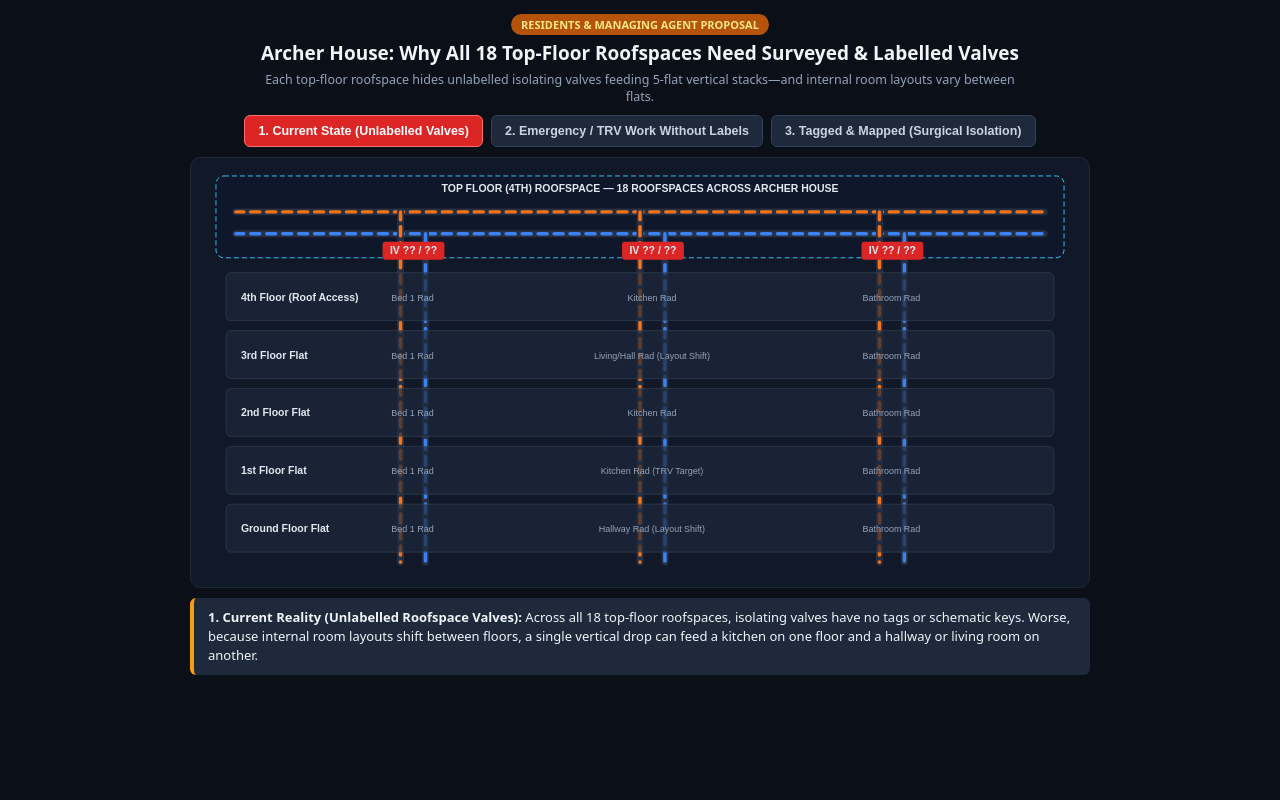
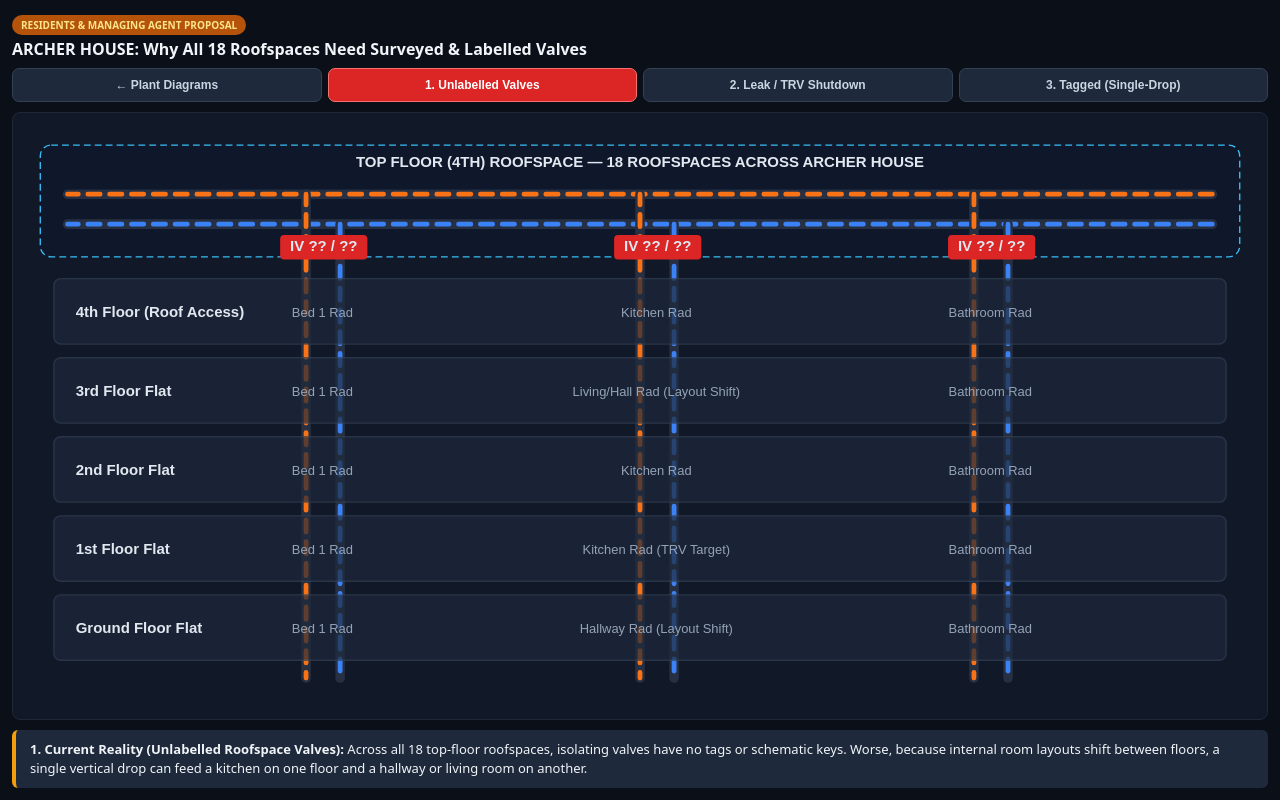
Before and after one commit to Krongaff/Archer-House-heat-network, a plain HTML site: page valve_labelling_pitch.html in a window 1280 px wide. Drawn offline with Linux system fonts and the light colour scheme.

Commit message:
Refactor HTML structure and styles for clarity

```diff
--- a/valve_labelling_pitch.html
+++ b/valve_labelling_pitch.html
@@ -2,71 +2,72 @@
 <html lang="en">
 <head>
 <meta charset="UTF-8">
+<meta name="viewport" content="width=device-width, initial-scale=1">
 <title>Archer House — Why Roofspace Valve Labelling Matters</title>
 <style>
   * { box-sizing: border-box; margin: 0; padding: 0; }
-  body { background: #0b0f17; color: #f1f5f9; font-family: system-ui, sans-serif; padding: 14px; display: flex; flex-direction: column; align-items: center; }
-  .badge { background: #b45309; color: #fde68a; font-size: 11px; font-weight: 700; padding: 3px 10px; border-radius: 99px; text-transform: uppercase; }
-  h1 { font-size: 19px; margin: 5px 0; text-align: center; }
-  .sub { font-size: 12.5px; color: #94a3b8; text-align: center; max-width: 780px; margin-bottom: 10px; }
-  .btns { display: flex; gap: 8px; margin-bottom: 10px; flex-wrap: wrap; justify-content: center; }
-  button { padding: 8px 13px; border: 1px solid #334155; border-radius: 6px; background: #1e293b; color: #cbd5e1; cursor: pointer; font-weight: 600; font-size: 12.5px; }
+  body { background: #0b0f17; color: #f1f5f9; font-family: system-ui, -apple-system, sans-serif; min-height: 100vh; display: flex; flex-direction: column; padding: 12px; gap: 10px; }
+  .top-bar { display: flex; justify-content: space-between; align-items: center; flex-wrap: wrap; gap: 8px; }
+  .badge { display: inline-block; background: #b45309; color: #fde68a; font-size: 10px; font-weight: 700; padding: 3px 9px; border-radius: 99px; text-transform: uppercase; margin-bottom: 4px; }
+  h1 { font-size: 16px; line-height: 1.3; }
+  .btns { display: flex; gap: 6px; flex-wrap: wrap; width: 100%; }
+  button { flex: 1; min-width: 140px; padding: 9px 10px; border: 1px solid #334155; border-radius: 7px; background: #1e293b; color: #cbd5e1; cursor: pointer; font-weight: 600; font-size: 12px; }
   button.act-bad { background: #dc2626; border-color: #f87171; color: #fff; }
   button.act-ok { background: #059669; border-color: #10b981; color: #fff; }
-  svg { width: 100%; max-width: 900px; background: #111827; border: 1px solid #1f2937; border-radius: 10px; }
+  .swipe-hint { display: none; font-size: 11px; color: #38bdf8; text-align: center; }
+  .svg-wrap { flex: 1; overflow-x: auto; -webkit-overflow-scrolling: touch; background: #111827; border: 1px solid #1f2937; border-radius: 8px; display: flex; align-items: center; }
+  svg { width: 100%; min-width: 720px; height: auto; display: block; }
   .pipe { fill: none; stroke: #263042; stroke-width: 7; stroke-linecap: round; }
   .flow { fill: none; stroke-width: 3.5; stroke-dasharray: 9 7; stroke-linecap: round; }
   .flw { stroke: #f97316; } .rtn { stroke: #3b82f6; }
-  text { font-family: sans-serif; fill: #e2e8f0; font-size: 10.5px; font-weight: 600; }
-  .sm { fill: #94a3b8; font-size: 9px; font-weight: 400; }
-  #msg { max-width: 900px; width: 100%; background: #1e293b; border-left: 4px solid #f59e0b; padding: 10px 14px; border-radius: 6px; margin-top: 10px; font-size: 13px; line-height: 1.45; }
+  text { font-family: sans-serif; fill: #e2e8f0; font-size: 11px; font-weight: 600; }
+  .sm { fill: #94a3b8; font-size: 9.5px; font-weight: 400; }
+  #msg { background: #1e293b; border-left: 4px solid #f59e0b; padding: 10px 14px; border-radius: 6px; font-size: 13px; line-height: 1.45; }
+  @media (max-width: 740px) { .swipe-hint { display: block; } }
 </style>
 </head>
 <body>
-  <span class="badge">Residents &amp; Managing Agent Proposal</span>
-  <h1>Archer House: Why All 18 Top-Floor Roofspaces Need Surveyed &amp; Labelled Valves</h1>
-  <p class="sub">Each top-floor roofspace hides unlabelled isolating valves feeding 5-flat vertical stacks—and internal room layouts vary between flats.</p>
-
-  <div class="btns">
-    <button id="b0" class="act-bad" onclick="setScen(0)">1. Current State (Unlabelled Valves)</button>
-    <button id="b1" onclick="setScen(1)">2. Emergency / TRV Work Without Labels</button>
-    <button id="b2" onclick="setScen(2)">3. Tagged &amp; Mapped (Surgical Isolation)</button>
+  <div class="top-bar">
+    <div>
+      <span class="badge">Residents &amp; Managing Agent Proposal</span>
+      <h1>ARCHER HOUSE: Why All 18 Roofspaces Need Surveyed &amp; Labelled Valves</h1>
+    </div>
+    <div class="btns">
+      <button onclick="window.location.href='index.html'">← Plant Diagrams</button>
+      <button id="b0" class="act-bad" onclick="setScen(0)">1. Unlabelled Valves</button>
+      <button id="b1" onclick="setScen(1)">2. Leak / TRV Shutdown</button>
+      <button id="b2" onclick="setScen(2)">3. Tagged (Single-Drop)</button>
+    </div>
   </div>
 
-  <svg viewBox="0 0 900 430">
-    <!-- Top Floor Roofspace Zone -->
-    <rect x="25" y="18" width="850" height="82" rx="8" fill="#0f172a" stroke="#38bdf8" stroke-dasharray="5 3"/>
-    <text x="450" y="34" text-anchor="middle" fill="#7dd3fc">TOP FLOOR (4TH) ROOFSPACE — 18 ROOFSPACES ACROSS ARCHER HOUSE</text>
+  <div class="swipe-hint">↔ Swipe left/right on diagram to inspect all 3 riser drops</div>
 
-    <!-- Main Roof Headers -->
-    <line x1="45" y1="54" x2="855" y2="54" class="pipe"/><line x1="45" y1="54" x2="855" y2="54" class="flow flw"/>
-    <line x1="45" y1="76" x2="855" y2="76" class="pipe"/><line x1="45" y1="76" x2="855" y2="76" class="flow rtn"/>
+  <div class="svg-wrap">
+    <svg viewBox="0 0 920 425">
+      <rect x="20" y="14" width="880" height="82" rx="8" fill="#0f172a" stroke="#38bdf8" stroke-dasharray="5 3"/>
+      <text x="460" y="30" text-anchor="middle" fill="#7dd3fc">TOP FLOOR (4TH) ROOFSPACE — 18 ROOFSPACES ACROSS ARCHER HOUSE</text>
+      <line x1="40" y1="50" x2="880" y2="50" class="pipe"/><line x1="40" y1="50" x2="880" y2="50" class="flow flw"/>
+      <line x1="40" y1="72" x2="880" y2="72" class="pipe"/><line x1="40" y1="72" x2="880" y2="72" class="flow rtn"/>
 
-    <!-- 3 Vertical Stack Drops (Showing mismatched room layouts) -->
-    <!-- Drop 1: Bedrooms Stack -->
-    <line x1="210" y1="54" x2="210" y2="405" class="pipe"/><line id="d1f" x1="210" y1="54" x2="210" y2="405" class="flow flw"/>
-    <line x1="235" y1="76" x2="235" y2="405" class="pipe"/><line id="d1r" x1="235" y1="76" x2="235" y2="405" class="flow rtn"/>
+      <line x1="215" y1="50" x2="215" y2="405" class="pipe"/><line id="d1f" x1="215" y1="50" x2="215" y2="405" class="flow flw"/>
+      <line x1="240" y1="72" x2="240" y2="405" class="pipe"/><line id="d1r" x1="240" y1="72" x2="240" y2="405" class="flow rtn"/>
 
-    <!-- Drop 2: Kitchens / Hall Stack (Mismatched layouts) -->
-    <line x1="450" y1="54" x2="450" y2="405" class="pipe"/><line id="d2f" x1="450" y1="54" x2="450" y2="405" class="flow flw"/>
-    <line x1="475" y1="76" x2="475" y2="405" class="pipe"/><line id="d2r" x1="475" y1="76" x2="475" y2="405" class="flow rtn"/>
+      <line x1="460" y1="50" x2="460" y2="405" class="pipe"/><line id="d2f" x1="460" y1="50" x2="460" y2="405" class="flow flw"/>
+      <line x1="485" y1="72" x2="485" y2="405" class="pipe"/><line id="d2r" x1="485" y1="72" x2="485" y2="405" class="flow rtn"/>
 
-    <!-- Drop 3: Bathrooms Stack -->
-    <line x1="690" y1="54" x2="690" y2="405" class="pipe"/><line id="d3f" x1="690" y1="54" x2="690" y2="405" class="flow flw"/>
-    <line x1="715" y1="76" x2="715" y2="405" class="pipe"/><line id="d3r" x1="715" y1="76" x2="715" y2="405" class="flow rtn"/>
+      <line x1="705" y1="50" x2="705" y2="405" class="pipe"/><line id="d3f" x1="705" y1="50" x2="705" y2="405" class="flow flw"/>
+      <line x1="730" y1="72" x2="730" y2="405" class="pipe"/><line id="d3r" x1="730" y1="72" x2="730" y2="405" class="flow rtn"/>
 
-    <!-- Valve Badges in Roofspace -->
-    <rect id="v1Box" x="192" y="84" width="62" height="18" rx="3" fill="#dc2626"/><text id="v1Txt" x="223" y="96" text-anchor="middle" font-size="9">IV ?? / ??</text>
-    <rect id="v2Box" x="432" y="84" width="62" height="18" rx="3" fill="#dc2626"/><text id="v2Txt" x="463" y="96" text-anchor="middle" font-size="9">IV ?? / ??</text>
-    <rect id="v3Box" x="672" y="84" width="62" height="18" rx="3" fill="#dc2626"/><text id="v3Txt" x="703" y="96" text-anchor="middle" font-size="9">IV ?? / ??</text>
+      <rect id="v1Box" x="196" y="80" width="64" height="18" rx="3" fill="#dc2626"/><text id="v1Txt" x="228" y="92" text-anchor="middle" font-size="9">IV ?? / ??</text>
+      <rect id="v2Box" x="441" y="80" width="64" height="18" rx="3" fill="#dc2626"/><text id="v2Txt" x="473" y="92" text-anchor="middle" font-size="9">IV ?? / ??</text>
+      <rect id="v3Box" x="686" y="80" width="64" height="18" rx="3" fill="#dc2626"/><text id="v3Txt" x="718" y="92" text-anchor="middle" font-size="9">IV ?? / ??</text>
 
-    <!-- 5 Floor Bands (4th down to Ground) -->
-    <g id="floors"></g>
+      <g id="floors"></g>
 
-    <!-- Target TRV Work / Leak Alert on 1st Floor Drop 2 -->
-    <circle id="alertDot" cx="462" cy="318" r="14" fill="#ef4444" opacity="0"/>
-    <text id="alertTxt" x="565" y="322" fill="#fca5a5" opacity="0">← TRV Upgrade / Leak on 1st Floor</text>
-  </svg>
+      <circle id="alertDot" cx="472" cy="316" r="14" fill="#ef4444" opacity="0"/>
+      <text id="alertTxt" x="575" y="320" fill="#fca5a5" opacity="0">← TRV Upgrade / Leak on 1st Floor</text>
+    </svg>
+  </div>
 
   <div id="msg"></div>
 
@@ -78,12 +79,12 @@ const col3 = new Array("Bathroom Rad", "Bathroom Rad", "Bathroom Rad", "Bathroom
 
 const fg = document.getElementById('floors');
 for (let i = 0; i < 5; i++) {
-  const y = 115 + i * 58;
-  fg.innerHTML += '<rect x="35" y="' + y + '" width="830" height="48" rx="5" fill="#1e293b" opacity="0.7" stroke="#334155"/>' +
-    '<text x="50" y="' + (y + 28) + '" fill="#cbd5e1">' + floorNames.at(i) + '</text>' +
-    '<text x="222" y="' + (y + 28) + '" text-anchor="middle" class="sm">' + col1.at(i) + '</text>' +
-    '<text x="462" y="' + (y + 28) + '" text-anchor="middle" class="sm" fill="#fde68a">' + col2.at(i) + '</text>' +
-    '<text x="702" y="' + (y + 28) + '" text-anchor="middle" class="sm">' + col3.at(i) + '</text>';
+  const y = 112 + i * 58;
+  fg.innerHTML += '<rect x="30" y="' + y + '" width="860" height="48" rx="5" fill="#1e293b" opacity="0.7" stroke="#334155"/>' +
+    '<text x="46" y="' + (y + 28) + '" fill="#cbd5e1">' + floorNames.at(i) + '</text>' +
+    '<text x="227" y="' + (y + 28) + '" text-anchor="middle" class="sm">' + col1.at(i) + '</text>' +
+    '<text x="472" y="' + (y + 28) + '" text-anchor="middle" class="sm" fill="#fde68a">' + col2.at(i) + '</text>' +
+    '<text x="717" y="' + (y + 28) + '" text-anchor="middle" class="sm">' + col3.at(i) + '</text>';
 }
 
 let off = 0;
@@ -97,7 +98,6 @@ function setScen(s) {
   document.getElementById('b0').className = (s === 0) ? 'act-bad' : '';
   document.getElementById('b1').className = (s === 1) ? 'act-bad' : '';
   document.getElementById('b2').className = (s === 2) ? 'act-ok' : '';
-
   document.getElementById('msg').innerHTML = texts.at(s);
   document.getElementById('msg').style.borderLeftColor = (s === 2) ? '#10b981' : '#f59e0b';
 
@@ -106,7 +106,6 @@ function setScen(s) {
   document.getElementById('alertTxt').setAttribute('opacity', alertOp);
 
   let d1 = '1', d2 = '1', d3 = '1';
-
   if (s === 0) {
     document.getElementById('v1Box').setAttribute('fill', '#dc2626'); document.getElementById('v1Txt').textContent = 'IV ?? / ??';
     document.getElementById('v2Box').setAttribute('fill', '#dc2626'); document.getElementById('v2Txt').textContent = 'IV ?? / ??';
@@ -122,7 +121,6 @@ function setScen(s) {
     document.getElementById('v2Box').setAttribute('fill', '#d97706'); document.getElementById('v2Txt').textContent = 'IV-KITCH (OFF)';
     document.getElementById('v3Box').setAttribute('fill', '#059669'); document.getElementById('v3Txt').textContent = 'IV-BATH (ON)';
   }
-
   document.getElementById('d1f').style.opacity = d1; document.getElementById('d1r').style.opacity = d1;
   document.getElementById('d2f').style.opacity = d2; document.getElementById('d2r').style.opacity = d2;
   document.getElementById('d3f').style.opacity = d3; document.getElementById('d3r').style.opacity = d3;
@@ -133,9 +131,7 @@ function tick() {
   document.querySelectorAll('.flow').forEach(function(e) { e.setAttribute('stroke-dashoffset', off); });
   requestAnimationFrame(tick);
 }
-
-setScen(0);
-tick();
+setScen(0); tick();
 </script>
 </body>
 </html>
```
